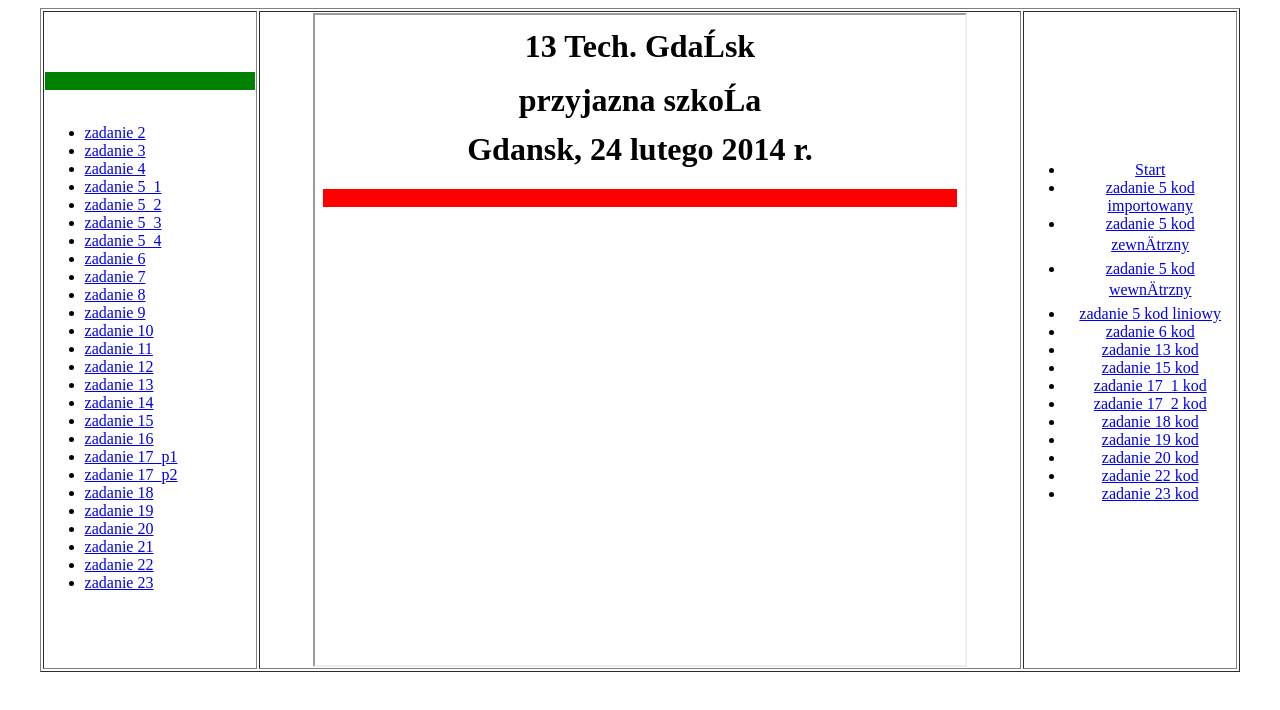
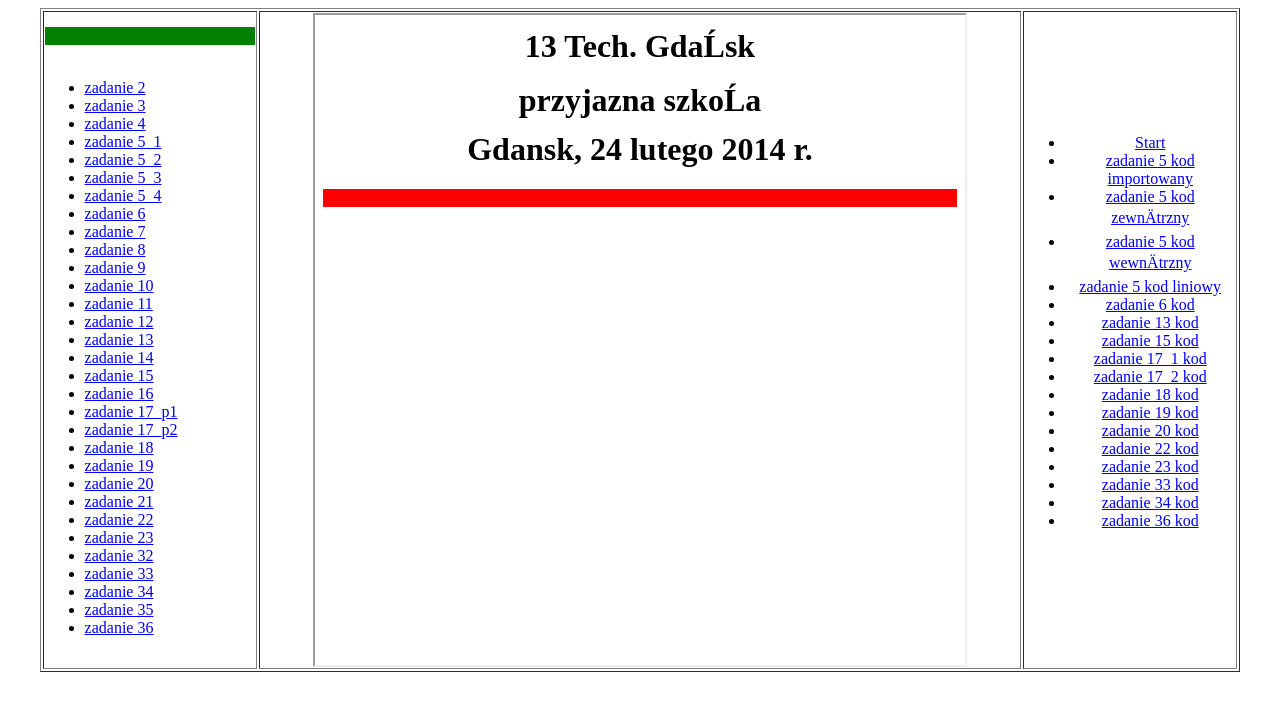
Before and after one commit to wiertl/index2, a plain HTML site: page index.html in a window 1280 px wide. Drawn offline with Linux system fonts and the light colour scheme.

Commit message:
index.html

```diff
--- a/index.html
+++ b/index.html
@@ -35,6 +35,11 @@
                     <li><a href="jaku_z21.html" target="zadania">zadanie 21</a></li>
                     <li><a href="jaku_z22.html" target="zadania">zadanie 22</a></li>
                     <li><a href="jaku_z23.html" target="zadania">zadanie 23</a></li>
+                    <li><a href="jaku_z32.html" target="zadania">zadanie 32</a></li>
+                    <li><a href="jaku_z33.html" target="zadania">zadanie 33</a></li>
+                    <li><a href="jaku_z34.html" target="zadania">zadanie 34</a></li>
+                    <li><a href="jaku_z35.html" target="zadania">zadanie 35</a></li>
+                    <li><a href="jaku_z36.html" target="zadania">zadanie 36</a></li>
                 </ul>
  </td>
       <td align=center><iframe width=650 height=650 name="zadania" src="start.html" border="0"></iframe>
@@ -56,6 +61,9 @@
                     <li><a href="kod_z20.html" target="zadania">zadanie 20 kod</a></li>
                     <li><a href="kod_z22.html" target="zadania">zadanie 22 kod</a></li>
                     <li><a href="kod_z23.html" target="zadania">zadanie 23 kod</a></li>
+                    <li><a href="kod_z33.html" target="zadania">zadanie 33 kod</a></li>
+                    <li><a href="kod_z34.html" target="zadania">zadanie 34 kod</a></li>
+                    <li><a href="kod_z36.html" target="zadania">zadanie 36 kod</a></li>
                 </ul>
  </td>
  </tr>
```
